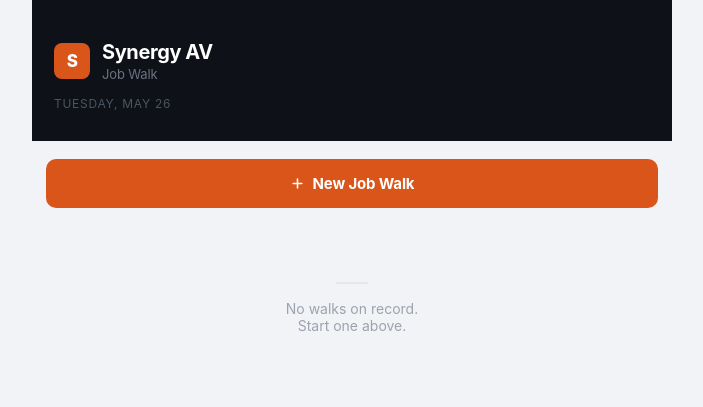
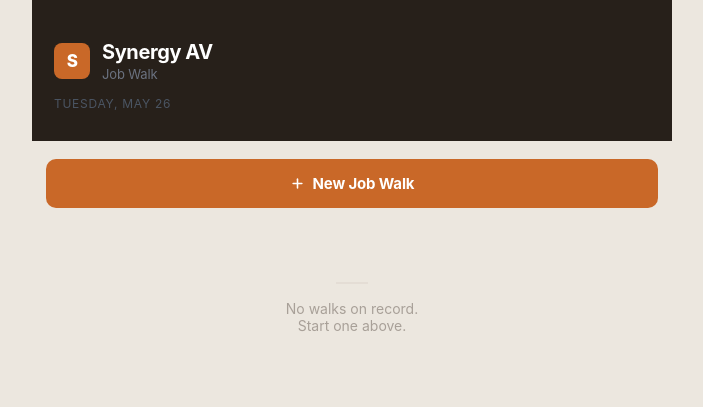
Before and after one commit to ryan-synergy/synergy-jobwalk, a plain HTML site: page index.html in a window 1280 px wide. Shown: the whole page, without its empty margins (288-991 px from the left). Drawn offline with Linux system fonts and the light colour scheme.

Commit message:
Claude design aesthetic — warm cream palette, soft warm tones

```diff
--- a/index.html
+++ b/index.html
@@ -10,20 +10,21 @@
   <script src="https://cdnjs.cloudflare.com/ajax/libs/xlsx/0.18.5/xlsx.full.min.js"></script>
   <style>
     :root {
-      --ink:      #0e1117;
-      --ink-2:    #1c2333;
-      --ink-3:    #374151;
-      --ink-4:    #6b7280;
-      --ink-5:    #9ca3af;
-      --line:     #e5e7eb;
-      --line-2:   #f3f4f6;
-      --bg:       #f2f3f6;
-      --surface:  #ffffff;
-      --brand:    #d9551a;
-      --brand-lt: #fef3ee;
-      --green:    #16a34a;
-      --blue:     #1d4ed8;
-      --danger:   #dc2626;
+      --ink:      #1c1510;
+      --ink-2:    #2e2720;
+      --ink-3:    #4a433c;
+      --ink-4:    #7a726a;
+      --ink-5:    #a8a098;
+      --line:     #e4ddd5;
+      --line-2:   #ede8e1;
+      --bg:       #ece7df;
+      --surface:  #faf8f5;
+      --surface-2:#f4f0eb;
+      --brand:    #c96828;
+      --brand-lt: #fdf2e8;
+      --green:    #2d7a4f;
+      --blue:     #2c5282;
+      --danger:   #c0392b;
       --r:        10px;
       --safe-t:   env(safe-area-inset-top, 0px);
       --safe-b:   env(safe-area-inset-bottom, 0px);
@@ -44,12 +45,12 @@
 
     /* ─── HEADER ─── */
     .hdr {
-      background: var(--ink);
+      background: #27201a;
       padding: 13px 18px;
       padding-top: calc(13px + var(--safe-t));
       display: flex; align-items: center; justify-content: space-between;
       position: sticky; top: 0; z-index: 300;
-      border-bottom: 1px solid rgba(255,255,255,.06);
+      border-bottom: 1px solid rgba(255,255,255,.05);
     }
     .hdr-title { font-size: 16px; font-weight: 600; color: #fff; letter-spacing: -.01em; }
     .hdr-btn {
@@ -68,6 +69,7 @@
       display: flex;
       padding-bottom: var(--safe-b);
       z-index: 300;
+      box-shadow: 0 -1px 0 var(--line);
     }
     .bnav-tab {
       flex: 1; display: flex; flex-direction: column; align-items: center;
@@ -93,6 +95,7 @@
       border: 1px solid var(--line);
       margin-bottom: 10px;
       overflow: hidden;
+      box-shadow: 0 1px 3px rgba(60,40,20,.06);
     }
     .card-hd {
       padding: 13px 16px 0;
@@ -141,8 +144,9 @@
       transition: all .12s; white-space: nowrap; line-height: 1;
     }
     .chip.on {
-      background: var(--ink); border-color: var(--ink);
-      color: #fff; font-weight: 600;
+      background: var(--brand-lt);
+      border-color: var(--brand);
+      color: var(--brand); font-weight: 600;
     }
 
     /* ─── COUNTER ─── */
@@ -152,8 +156,8 @@
       overflow: hidden; background: var(--surface);
     }
     .ctr-btn {
-      width: 44px; border: none; background: var(--line-2);
-      font-size: 20px; font-weight: 400; color: var(--ink-3);
+      width: 44px; border: none; background: var(--surface-2);
+      font-size: 20px; font-weight: 400; color: var(--ink-4);
       cursor: pointer; display: flex; align-items: center; justify-content: center;
       transition: background .1s; user-select: none;
     }
@@ -230,7 +234,7 @@
 
     /* ─── HOME ─── */
     .home-top {
-      background: var(--ink);
+      background: #27201a;
       padding: 40px 22px 30px;
       padding-top: calc(40px + var(--safe-t));
     }
@@ -299,14 +303,14 @@
     .pick-group {
       font-size: 10px; font-weight: 700; text-transform: uppercase;
       letter-spacing: .08em; color: var(--ink-5);
-      padding: 16px 16px 6px; background: var(--line-2);
+      padding: 16px 16px 6px; background: var(--surface-2);
       border-top: 1px solid var(--line);
     }
     .pick-group:first-child { border-top: none; }
 
     /* ─── EXPORT STATS ─── */
     .stat-row { display: grid; grid-template-columns: repeat(3,1fr); gap: 8px; margin-bottom: 12px; }
-    .stat-box { background: var(--line-2); border-radius: 8px; padding: 13px 10px; text-align: center; border: 1px solid var(--line); }
+    .stat-box { background: var(--surface-2); border-radius: 8px; padding: 13px 10px; text-align: center; border: 1px solid var(--line); }
     .stat-n { font-size: 26px; font-weight: 800; color: var(--ink); line-height: 1; letter-spacing: -.02em; }
     .stat-l { font-size: 10.5px; color: var(--ink-4); font-weight: 600; text-transform: uppercase; letter-spacing: .05em; margin-top: 4px; }
 
```
